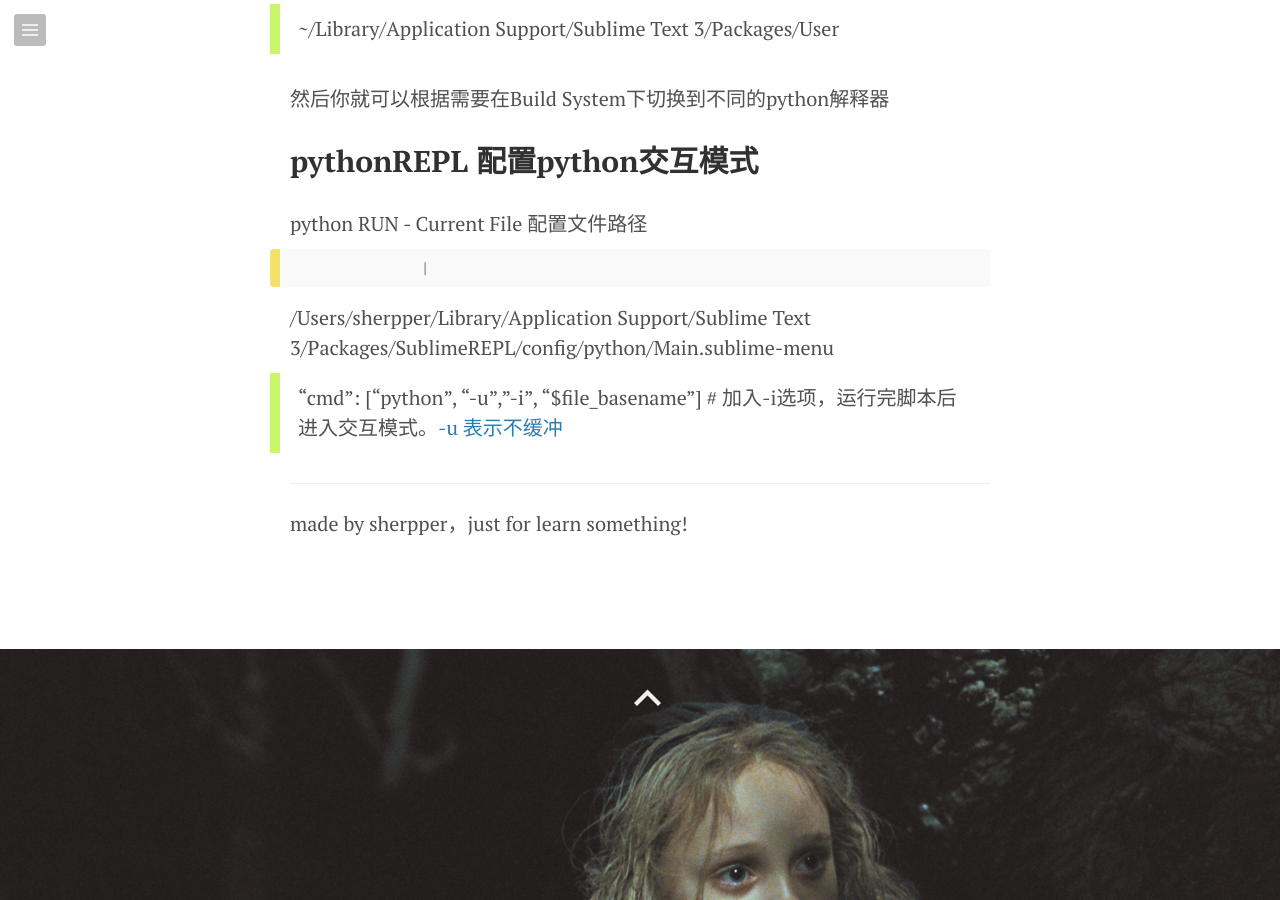
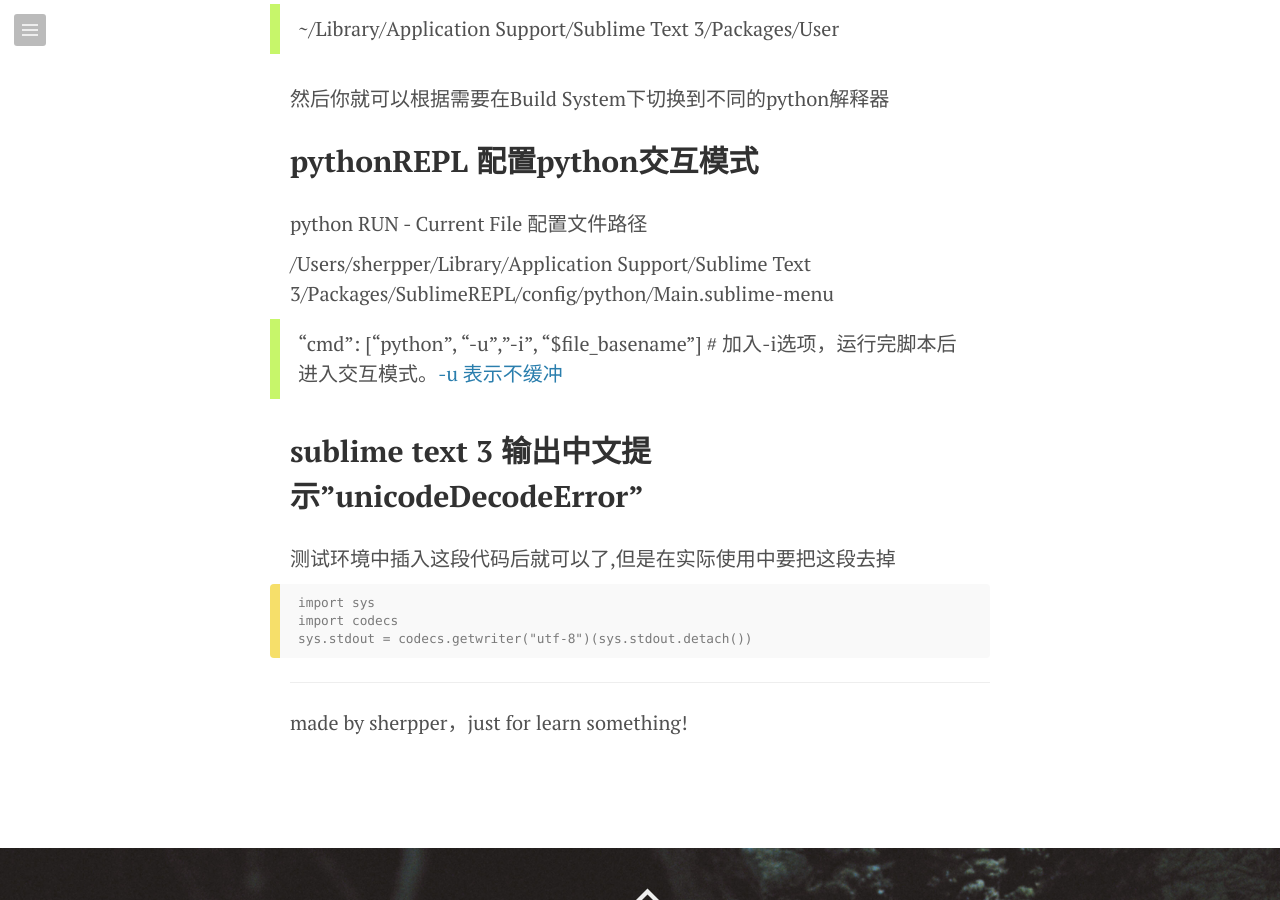
Before and after one commit to sherppard/sherppard.github.io, a Jekyll site: the page built from _posts/2015-06-03-Mac-python3.md, in a window 1280 px wide and 900 px high, scrolled down 2253 px. Built offline with Jekyll 4.4.1, drawn with Linux system fonts in a browser that asks for light colours; Markdown is read by kramdown in place of the engine named in the settings; some of the changed text lies outside the part shown.

Commit message:
2015-06-14-addtext

````diff
--- a/_posts/2015-06-03-Mac-python3.md
+++ b/_posts/2015-06-03-Mac-python3.md
@@ -1,7 +1,7 @@
 ---
 layout: post
 title: "Mac os x 10.10.3 python2.7 与 python3 并存"
-quote: 测试别人的代码的时候难免会用到pyhton3
+quote: 测试别人的代码的时候难免会用到:pyhton3
 image: false
 video: false
 ---
@@ -52,14 +52,17 @@ mac下默认路径是
 ## pythonREPL 配置python交互模式
 python RUN - Current File 配置文件路径
 
-			|
-
 /Users/sherpper/Library/Application Support/Sublime Text 3/Packages/SublimeREPL/config/python/Main.sublime-menu
 
 > "cmd": ["python", "-u","-i", "$file_basename"]   # 加入-i选项，运行完脚本后进入交互模式。[-u 表示不缓冲](http://blog.csdn.net/joeblackzqq/article/details/7220009)
 
-
-
+## sublime text 3 输出中文提示"unicodeDecodeError"
+测试环境中插入这段代码后就可以了,但是在实际使用中要把这段去掉
+```
+import sys
+import codecs
+sys.stdout = codecs.getwriter("utf-8")(sys.stdout.detach())
+```
 
 -----
 
````
Also changed, not shown: _posts/2015-06-04-meipai-autoLogin.md (+19 -1 lines).
